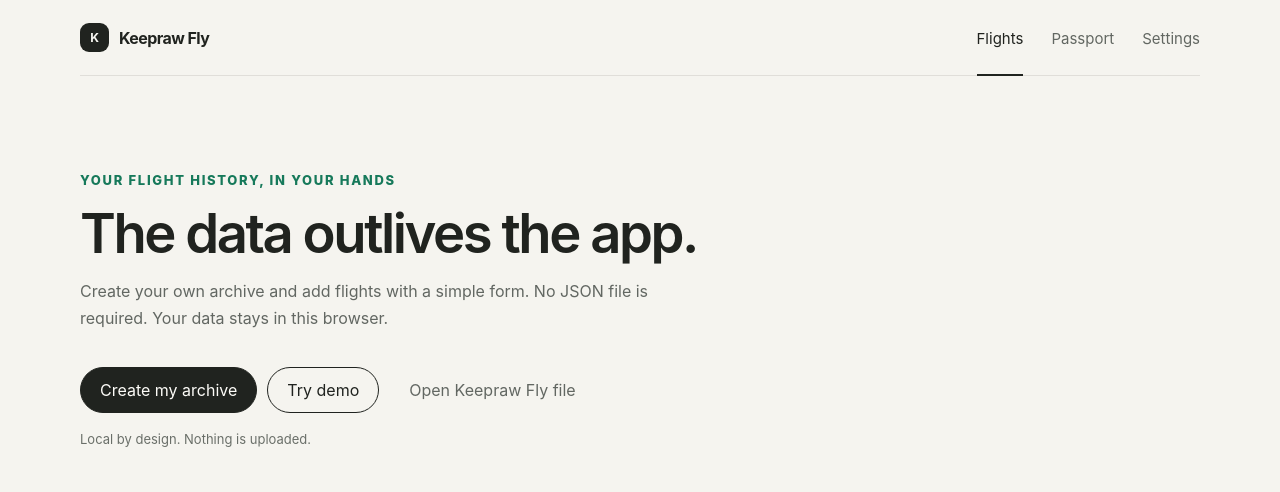
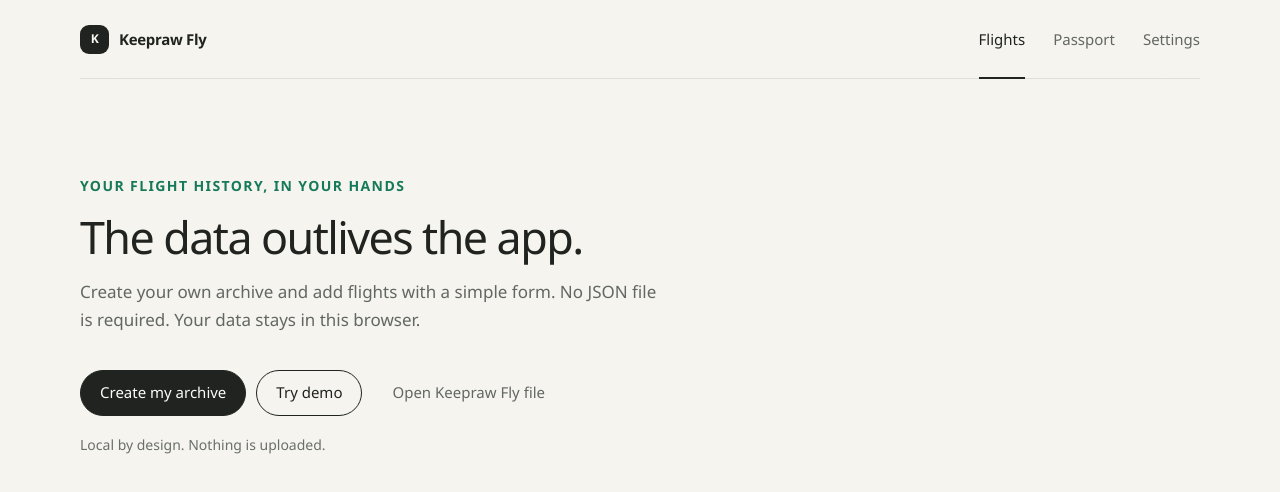
Before and after one commit to keepraw/Keepraw-Fly, a React (Vite) app in the folder apps/web/: page / in a window 1280 px wide. Shown: the top 492 px of the page. Built offline with nearby package versions, Linux system fonts and the light colour scheme.

Commit message:
Rebuild language-aware typography scale

```diff
--- a/apps/web/src/design-system.css
+++ b/apps/web/src/design-system.css
@@ -2,13 +2,16 @@
   color: var(--color-text);
   background: var(--color-canvas);
   font-family: var(--font-family-sans);
+  font-kerning: normal;
+  font-optical-sizing: auto;
   font-synthesis: none;
   text-rendering: optimizeLegibility;
   color-scheme: light;
 
   /* Typography families */
-  --font-family-sans: Inter, ui-sans-serif, system-ui, -apple-system, BlinkMacSystemFont, "Segoe UI", sans-serif;
-  --font-family-data: "Segoe UI Variable Display", Inter, ui-sans-serif, system-ui, sans-serif;
+  --font-family-sans: "Segoe UI Variable Text", "Segoe UI", ui-sans-serif, system-ui, -apple-system, BlinkMacSystemFont, sans-serif;
+  --font-family-display: "Segoe UI Variable Display", "Segoe UI", ui-sans-serif, system-ui, -apple-system, BlinkMacSystemFont, sans-serif;
+  --font-family-data: "Segoe UI Variable Display", "Segoe UI", ui-sans-serif, system-ui, sans-serif;
 
   /* Semantic color roles */
   --color-text: #20231f;
@@ -64,20 +67,20 @@
   --header: var(--color-header);
 
   /* Type scale */
-  --font-size-caption: 0.75rem;
-  --font-size-label: 0.8125rem;
+  --font-size-caption: 0.8125rem;
+  --font-size-label: 0.875rem;
   --font-size-body: 0.9375rem;
-  --font-size-lead: 1rem;
-  --font-size-section: clamp(1.625rem, 2.4vw, 2.125rem);
-  --font-size-page: clamp(2.75rem, 4.25vw, 4.25rem);
-  --font-size-record: clamp(3rem, 5vw, 5.25rem);
-  --font-size-stat: clamp(2.25rem, 3.6vw, 3.4rem);
-  --font-weight-medium: 580;
-  --font-weight-semibold: 650;
-  --font-weight-bold: 760;
-  --font-weight-display: 570;
-  --tracking-tight: -0.035em;
-  --tracking-display: -0.045em;
+  --font-size-lead: 1.0625rem;
+  --font-size-section: clamp(1.5rem, 1.8vw, 1.75rem);
+  --font-size-page: clamp(2.5rem, 3.5vw, 3.25rem);
+  --font-size-record: clamp(2.75rem, 4.25vw, 4.25rem);
+  --font-size-stat: clamp(2.25rem, 3vw, 3rem);
+  --font-weight-medium: 500;
+  --font-weight-semibold: 600;
+  --font-weight-bold: 700;
+  --font-weight-display: 560;
+  --tracking-tight: -0.025em;
+  --tracking-display: -0.035em;
   --tracking-airport: 0.075em;
   --numeric-features: "tnum" 1, "zero" 1;
 
@@ -120,11 +123,12 @@
 }
 
 :root:lang(zh-CN) {
-  --font-family-sans: "Segoe UI", "Microsoft YaHei UI", "Microsoft YaHei", system-ui, sans-serif;
-  --font-family-data: "Segoe UI Variable Display", "Segoe UI", Inter, system-ui, sans-serif;
-  --font-weight-display: 520;
-  --tracking-tight: -0.02em;
-  --tracking-display: -0.03em;
+  --font-family-sans: "Microsoft YaHei UI", "Microsoft YaHei", "PingFang SC", "Noto Sans CJK SC", system-ui, sans-serif;
+  --font-family-display: "Microsoft YaHei UI", "Microsoft YaHei", "PingFang SC", "Noto Sans CJK SC", system-ui, sans-serif;
+  --font-family-data: "Segoe UI Variable Display", "Segoe UI", "Microsoft YaHei UI", system-ui, sans-serif;
+  --font-weight-display: 500;
+  --tracking-tight: 0;
+  --tracking-display: 0;
 }
 
 @media (prefers-color-scheme: dark) {
--- a/apps/web/src/styles.css
+++ b/apps/web/src/styles.css
@@ -8,6 +8,9 @@ body {
   min-height: 100vh;
   color: var(--color-text);
   background: var(--color-canvas);
+  font-size: var(--font-size-body);
+  font-weight: 400;
+  line-height: 1.55;
 }
 
 button, input, select, textarea, a { font: inherit; }
@@ -79,8 +82,8 @@ button:disabled { cursor: not-allowed; opacity: 0.5; }
   align-items: center;
   gap: 10px;
   color: var(--color-text);
-  font-weight: 720;
-  letter-spacing: -0.035em;
+  font-weight: var(--font-weight-semibold);
+  letter-spacing: -0.02em;
   text-decoration: none;
 }
 
@@ -130,8 +133,8 @@ nav a:hover { color: var(--ink); }
   margin: 0;
   color: var(--green);
   font-size: var(--font-size-label);
-  font-weight: var(--font-weight-bold);
-  letter-spacing: 0.13em;
+  font-weight: var(--font-weight-semibold);
+  letter-spacing: 0.1em;
   text-transform: uppercase;
 }
 
@@ -139,6 +142,7 @@ nav a:hover { color: var(--ink); }
 .page-placeholder h1 {
   max-width: 680px;
   margin: 18px 0;
+  font-family: var(--font-family-display);
   font-size: var(--font-size-page);
   font-weight: var(--font-weight-display);
   letter-spacing: var(--tracking-display);
@@ -208,7 +212,8 @@ nav a:hover { color: var(--ink); }
 
 .page-heading h1 {
   margin: 8px 0 0;
-  font-size: clamp(2.75rem, 4vw, 3.75rem);
+  font-family: var(--font-family-display);
+  font-size: var(--font-size-page);
   font-weight: var(--font-weight-display);
   letter-spacing: var(--tracking-display);
   line-height: 1;
@@ -461,7 +466,7 @@ nav a:hover { color: var(--ink); }
 .detail-heading h1 {
   margin: 10px 0 7px;
   font-family: var(--font-family-data);
-  font-size: clamp(2.25rem, 4vw, 3.25rem);
+  font-size: clamp(2.125rem, 3.2vw, 2.75rem);
   font-feature-settings: var(--numeric-features);
   font-weight: var(--font-weight-display);
   letter-spacing: -0.035em;
@@ -501,8 +506,8 @@ nav a:hover { color: var(--ink); }
 .airport-block { display: flex; min-width: 0; flex-direction: column; }
 .airport-block-arrival { align-items: flex-end; text-align: right; }
 .airport-role { color: var(--color-on-inverted-muted); font-size: var(--font-size-caption); font-weight: var(--font-weight-semibold); letter-spacing: 0.08em; text-transform: uppercase; }
-.detail-airport-time { margin-top: 7px; color: var(--color-on-inverted); font-family: var(--font-family-data); font-size: clamp(2.75rem, 5vw, 4.2rem); font-feature-settings: var(--numeric-features); font-weight: 520; letter-spacing: -0.055em; line-height: 1; }
-.airport-code { margin-top: 20px; color: var(--color-accent-bright); font-size: clamp(1.65rem, 2.8vw, 2.4rem); letter-spacing: 0.07em; }
+.detail-airport-time { margin-top: 7px; color: var(--color-on-inverted); font-family: var(--font-family-data); font-size: clamp(2.5rem, 4vw, 3.5rem); font-feature-settings: var(--numeric-features); font-weight: var(--font-weight-medium); letter-spacing: -0.04em; line-height: 1; }
+.airport-code { margin-top: 18px; color: var(--color-accent-bright); font-family: var(--font-family-data); font-size: clamp(1.5rem, 2.2vw, 2rem); font-weight: var(--font-weight-semibold); letter-spacing: 0.065em; }
 .airport-block strong { margin-top: 8px; font-size: 0.95rem; }
 .airport-block small { max-width: 220px; margin-top: 4px; overflow: hidden; color: var(--color-on-inverted-muted); font-size: var(--font-size-caption); line-height: 1.4; text-overflow: ellipsis; white-space: nowrap; }
 
@@ -513,17 +518,17 @@ nav a:hover { color: var(--ink); }
 
 .timeline { display: grid; grid-template-columns: minmax(180px, 0.58fr) minmax(420px, 1fr); gap: 72px; margin-top: 24px; padding: 36px 40px; border: 1px solid var(--line); border-radius: var(--radius-panel); background: var(--color-surface-raised); box-shadow: var(--shadow-raised); }
 
-.section-heading h2 { margin: 11px 0 0; font-size: var(--font-size-section); font-weight: var(--font-weight-medium); letter-spacing: var(--tracking-tight); }
+.section-heading h2 { margin: 9px 0 0; font-family: var(--font-family-display); font-size: var(--font-size-section); font-weight: var(--font-weight-medium); letter-spacing: var(--tracking-tight); line-height: 1.2; }
 
 .timeline-grid { display: grid; grid-template-rows: auto 72px auto; }
 .timeline-event { display: grid; grid-template-columns: 1fr 18px 1fr; gap: 25px; align-items: center; }
 .timeline-event p { margin: 0 0 6px; color: var(--muted); font-size: var(--font-size-label); }
 .timeline-event > div:first-child { display: flex; flex-direction: column; }
-.timeline-event > div:first-child > strong { font-family: var(--font-family-data); font-size: 2.35rem; font-feature-settings: var(--numeric-features); font-weight: 530; letter-spacing: -0.05em; font-variant-numeric: tabular-nums; }
+.timeline-event > div:first-child > strong { font-family: var(--font-family-data); font-size: clamp(2rem, 2.6vw, 2.25rem); font-feature-settings: var(--numeric-features); font-weight: var(--font-weight-medium); letter-spacing: -0.04em; font-variant-numeric: tabular-nums; line-height: 1.08; }
 .timeline-event small { margin-top: 3px; color: var(--faint); font-size: var(--font-size-caption); }
 .timeline-dot { width: 13px; height: 13px; border: 3px solid var(--surface); border-radius: 50%; background: var(--green); box-shadow: 0 0 0 1px var(--green); }
 .timeline-place { display: flex; min-width: 0; flex-direction: column; }
-.timeline-place strong { font-size: 1.05rem; letter-spacing: 0.08em; }
+.timeline-place strong { font-family: var(--font-family-data); font-size: 1rem; font-weight: var(--font-weight-semibold); letter-spacing: 0.065em; }
 .timeline-place small { overflow: hidden; text-overflow: ellipsis; white-space: nowrap; }
 .timeline-stem { display: grid; grid-template-columns: 1fr 18px 1fr; gap: 25px; }
 .timeline-stem i { grid-column: 2; width: 1px; height: calc(100% + 2px); justify-self: center; background: var(--line); }
@@ -533,7 +538,7 @@ nav a:hover { color: var(--ink); }
 .delay-summary > div:first-child { padding-right: 34px; border-right: 1px solid var(--line); }
 .delay-summary > div:last-child { padding-left: 34px; }
 .delay-summary span { color: var(--muted); font-size: 0.77rem; }
-.delay-summary strong { font-family: var(--font-family-data); font-size: 1.15rem; font-feature-settings: var(--numeric-features); font-variant-numeric: tabular-nums; }
+.delay-summary strong { font-family: var(--font-family-data); font-size: 1.125rem; font-feature-settings: var(--numeric-features); font-weight: var(--font-weight-semibold); font-variant-numeric: tabular-nums; }
 .delay-summary .delay-positive { color: var(--red); }
 
 .flight-facts { display: grid; grid-template-columns: minmax(180px, 0.58fr) minmax(420px, 1fr); gap: 72px; margin-top: 16px; padding: 36px 40px; border: 1px solid var(--line); border-radius: var(--radius-panel); background: var(--color-surface-raised); box-shadow: var(--shadow-raised); }
@@ -542,12 +547,12 @@ nav a:hover { color: var(--ink); }
 .detail-item:nth-child(odd) { padding-right: 28px; }
 .detail-item:nth-child(even) { padding-left: 28px; border-left: 1px solid var(--line); }
 .detail-item dt { color: var(--muted); font-size: var(--font-size-caption); }
-.detail-item dd { margin: 0; font-size: 0.9rem; font-weight: 650; text-transform: capitalize; }
+.detail-item dd { margin: 0; font-size: 0.9375rem; font-weight: var(--font-weight-semibold); text-transform: capitalize; }
 
 .passport-page { padding: 58px 0 140px; }
 
 .passport-heading { display: flex; align-items: flex-end; justify-content: space-between; gap: 40px; }
-.passport-heading h1 { margin: 10px 0 5px; font-size: var(--font-size-record); font-weight: var(--font-weight-display); letter-spacing: var(--tracking-display); line-height: 1; }
+.passport-heading h1 { margin: 10px 0 5px; font-family: var(--font-family-display); font-size: var(--font-size-record); font-weight: var(--font-weight-display); letter-spacing: var(--tracking-display); line-height: 1.08; }
 .passport-heading > div:first-child > p:not(.eyebrow) { margin: 0; color: var(--muted); }
 
 .passport-empty { display: grid; grid-template-columns: 150px minmax(0, 520px); gap: 55px; align-items: start; margin-top: 56px; padding: 72px 0; border-top: 1px solid var(--ink); border-bottom: 1px solid var(--line); }
@@ -562,7 +567,7 @@ nav a:hover { color: var(--ink); }
 .primary-stats { display: grid; grid-template-columns: repeat(3, minmax(0, 1fr)); margin-top: 56px; padding: 36px 0; border-top: 1px solid var(--ink); border-bottom: 1px solid var(--ink); }
 .primary-stats > div { display: flex; flex-direction: column; }
 .primary-stats > div + div { padding-left: 42px; border-left: 1px solid var(--line); }
-.primary-stats strong { font-size: var(--font-size-stat); font-weight: var(--font-weight-display); letter-spacing: var(--tracking-display); font-variant-numeric: tabular-nums; line-height: 1.1; white-space: nowrap; }
+.primary-stats strong { font-family: var(--font-family-data); font-size: var(--font-size-stat); font-weight: var(--font-weight-medium); letter-spacing: -0.035em; font-variant-numeric: tabular-nums; line-height: 1.1; white-space: nowrap; }
 .primary-stats span { margin-top: 12px; color: var(--muted); font-size: var(--font-size-label); }
 
 .passport-counts { display: grid; grid-template-columns: repeat(4, 1fr); padding: 35px 0; border-bottom: 1px solid var(--line); }
@@ -620,7 +625,7 @@ nav a:hover { color: var(--ink); }
 .settings-heading::after { position: absolute; inset: 0; border-radius: inherit; background: linear-gradient(112deg, rgb(255 255 255 / 5%), transparent 42%); content: ""; pointer-events: none; }
 .settings-heading-copy { position: relative; z-index: 2; max-width: 560px; }
 .settings-heading .eyebrow { color: #79dbb8; }
-.settings-heading h1 { margin: 14px 0 14px; font-size: clamp(2.5rem, 4vw, 3.5rem); font-weight: 570; letter-spacing: -0.05em; line-height: 0.98; }
+.settings-heading h1 { margin: 12px 0 13px; font-family: var(--font-family-display); font-size: clamp(2.5rem, 3.4vw, 3rem); font-weight: var(--font-weight-display); letter-spacing: var(--tracking-display); line-height: 1.08; }
 .settings-heading-copy > p:not(.eyebrow) { max-width: 520px; margin: 0; color: var(--color-on-inverted-muted); font-size: var(--font-size-body); line-height: 1.65; }
 .settings-route-mark { position: relative; z-index: 1; min-height: 190px; }
 .settings-route-mark svg { position: absolute; inset: 0; width: 100%; height: 100%; overflow: visible; }
@@ -645,8 +650,8 @@ nav a:hover { color: var(--ink); }
 .settings-section::before { position: absolute; top: 0; bottom: 0; left: 0; width: 3px; background: linear-gradient(#55bc98, rgb(85 188 152 / 15%)); content: ""; }
 .settings-section-heading { display: flex; align-items: flex-start; gap: 15px; }
 .settings-section-heading > div { padding-top: 2px; }
-.settings-section-heading h2 { margin: 6px 0 0; font-size: 1.375rem; font-weight: var(--font-weight-medium); letter-spacing: var(--tracking-tight); }
-.settings-section-heading .eyebrow { font-size: 0.68rem; letter-spacing: 0.16em; }
+.settings-section-heading h2 { margin: 5px 0 0; font-family: var(--font-family-display); font-size: 1.25rem; font-weight: var(--font-weight-medium); letter-spacing: var(--tracking-tight); line-height: 1.3; }
+.settings-section-heading .eyebrow { font-size: var(--font-size-caption); letter-spacing: 0.1em; }
 .settings-section-icon { display: grid; width: 42px; height: 42px; flex: 0 0 auto; place-items: center; border: 1px solid color-mix(in srgb, var(--green) 22%, var(--line)); border-radius: var(--radius-icon); color: var(--green); background: var(--green-soft); }
 .settings-section-icon .aviation-icon { width: 20px; height: 20px; }
 .settings-panel { min-width: 0; }
@@ -655,7 +660,7 @@ nav a:hover { color: var(--ink); }
 .data-actions > div { display: grid; grid-template-columns: 1fr auto; grid-template-areas: "title action" "description action" "error error"; gap: 5px 24px; align-items: center; min-height: 70px; padding: 14px 0; border-bottom: 1px solid var(--line); }
 .data-actions > div:first-child { padding-top: 4px; }
 .data-actions > div:last-child { border-bottom: 0; }
-.data-actions > div > span { grid-area: title; font-size: 0.9rem; font-weight: var(--font-weight-semibold); }
+.data-actions > div > span { grid-area: title; font-size: var(--font-size-body); font-weight: var(--font-weight-medium); }
 .data-actions > div > small { grid-area: description; max-width: 430px; color: var(--muted); font-size: var(--font-size-label); line-height: 1.5; }
 .data-actions .import-control { display: contents; }
 .data-actions .csv-import-control { display: contents; }
@@ -690,11 +695,11 @@ nav a:hover { color: var(--ink); }
 .csv-table-wrap th { color: var(--muted); background: var(--color-canvas); font-weight: var(--font-weight-semibold); }
 .csv-timezone-note, .csv-import-error { margin: 0; color: var(--muted); font-size: var(--font-size-caption); line-height: 1.5; }
 .csv-import-error { grid-column: 1 / -1; margin-top: 10px; color: var(--red); }
-.settings-action { display: inline-grid; min-height: 38px; align-items: center; padding: 0 15px; border: 1px solid color-mix(in srgb, var(--ink) 14%, transparent); border-radius: 11px; color: var(--ink); background: color-mix(in srgb, var(--surface) 72%, transparent); cursor: pointer; font-size: var(--font-size-label); font-weight: 620; white-space: nowrap; }
+.settings-action { display: inline-grid; min-height: 38px; align-items: center; padding: 0 15px; border: 1px solid color-mix(in srgb, var(--ink) 14%, transparent); border-radius: 11px; color: var(--ink); background: color-mix(in srgb, var(--surface) 72%, transparent); cursor: pointer; font-size: var(--font-size-label); font-weight: var(--font-weight-medium); white-space: nowrap; }
 .settings-action:hover { border-color: color-mix(in srgb, var(--green) 48%, var(--line)); color: var(--green); background: var(--green-soft); }
 .danger-action { color: var(--red); }
 
-.settings-fields > label { display: grid; grid-template-columns: 1fr minmax(220px, 0.72fr); gap: 30px; align-items: center; min-height: 64px; border-bottom: 1px solid var(--line); font-size: 0.875rem; font-weight: 560; }
+.settings-fields > label { display: grid; grid-template-columns: 1fr minmax(220px, 0.72fr); gap: 30px; align-items: center; min-height: 64px; border-bottom: 1px solid var(--line); font-size: var(--font-size-label); font-weight: var(--font-weight-medium); }
 .settings-fields > label:first-child { min-height: 58px; }
 .settings-fields > label:last-child { border-bottom: 0; }
 .settings-fields select, .settings-fields > label > input { width: 100%; min-height: 42px; padding: 9px 12px; border: 1px solid color-mix(in srgb, var(--ink) 12%, transparent); border-radius: 10px; color: var(--ink); background: var(--color-canvas); transition: border-color var(--duration-fast) var(--ease-standard), box-shadow var(--duration-fast) var(--ease-standard); }
@@ -707,7 +712,7 @@ nav a:hover { color: var(--ink); }
 
 .toggle-row { display: flex; min-height: 70px; align-items: center; justify-content: space-between; gap: 30px; }
 .toggle-row > span { display: flex; flex-direction: column; gap: 5px; }
-.toggle-row strong { font-size: 0.9rem; }
+.toggle-row strong { font-size: var(--font-size-body); font-weight: var(--font-weight-medium); }
 .toggle-row small { max-width: 480px; color: var(--muted); font-size: var(--font-size-label); line-height: 1.5; }
 .toggle-row input { position: relative; width: 46px; height: 26px; flex: 0 0 auto; appearance: none; border: 1px solid color-mix(in srgb, var(--ink) 13%, transparent); border-radius: var(--radius-pill); background: color-mix(in srgb, var(--ink) 10%, transparent); transition: background var(--duration-standard) var(--ease-standard); }
 .toggle-row input::after { position: absolute; top: 3px; left: 3px; width: 18px; height: 18px; border-radius: 50%; background: var(--surface); box-shadow: 0 2px 6px rgb(0 0 0 / 18%); content: ""; transition: transform var(--duration-standard) var(--ease-standard); }
```
Also changed, not shown: 1 other file (tests, documents, lock files or other folders).
